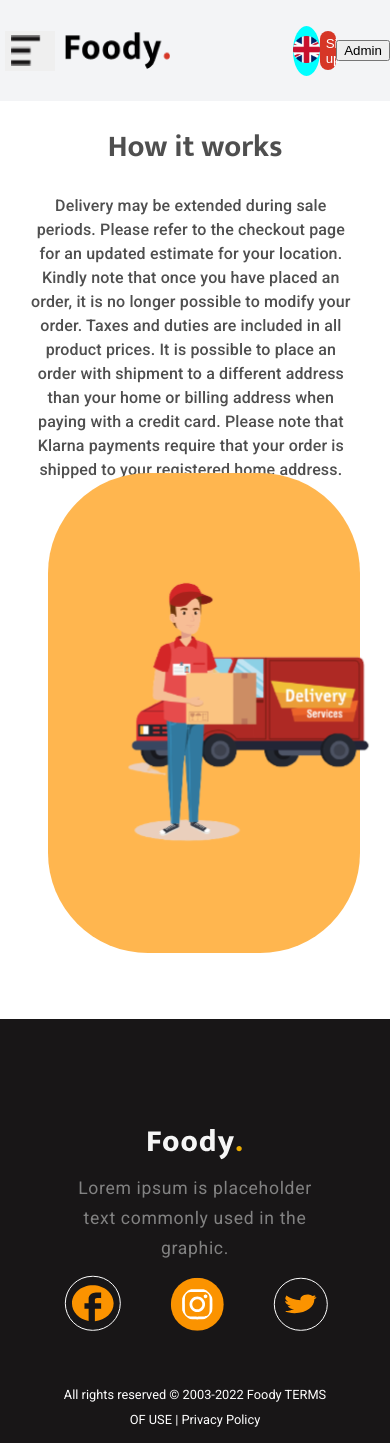
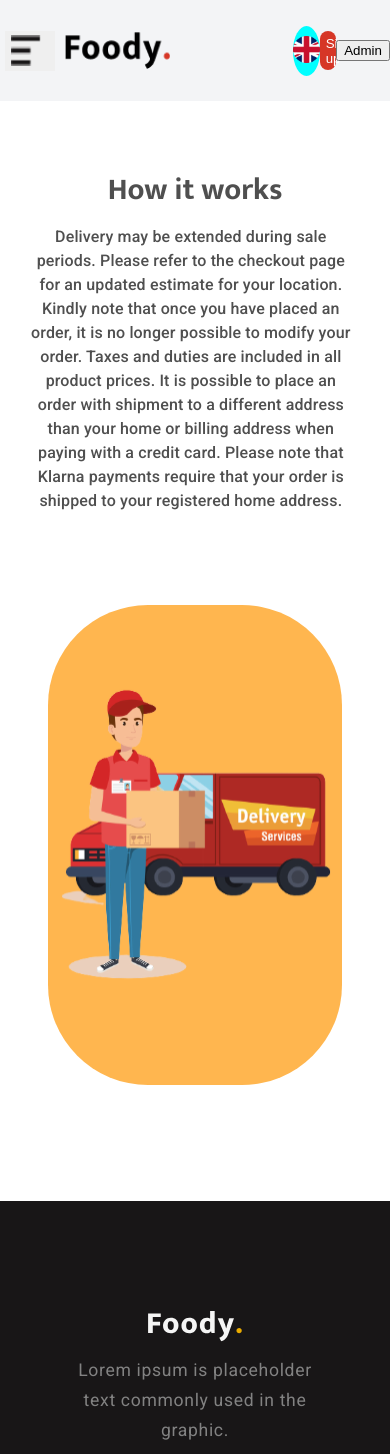
Before and after one commit to Rufat239/foody_client, a React (Create React App) app: page /howItWorks in a window 390 px wide. Shown: the top 1454 px of the page. Built offline with nearby package versions, Linux system fonts and the light colour scheme.

Commit message:
change the sizes

```diff
--- a/src/components/HowWorks/HowWorks.jsx
+++ b/src/components/HowWorks/HowWorks.jsx
@@ -13,7 +13,13 @@ function HowWorks() {
        </div>
         <div className="image-container">
           <div className="background"></div>
-          <img src={delivery} alt="Delivery Services" className='delivery-image' />
+          <figure >
+          <img
+            src={delivery}
+            alt="Delivery Services"
+            className="delivery-image"
+          />
+        </figure>
         </div>
       </div>
   )
--- a/src/style/howworks.css
+++ b/src/style/howworks.css
@@ -1,34 +1,21 @@
 @import url('https://fonts.googleapis.com/css2?family=Mukta:wght@200;300;400;500;600;700;800&family=Roboto:ital,wght@0,100;0,300;0,400;0,500;0,700;0,900;1,100;1,300;1,400;1,500;1,700;1,900&display=swap');
 @import url('https://fonts.googleapis.com/css2?family=Roboto:ital,wght@0,100;0,300;0,400;0,500;0,700;0,900;1,100;1,300;1,400;1,500;1,700;1,900&display=swap');
-
-
 .delivery-container{
 height: 100vh;
 max-width: 100%;
 padding-inline: 8%;
-margin-bottom: 19%;
+margin-bottom: 17em;
 display: flex;
 flex-direction: column;
+justify-content: center;
 align-items: center;
+margin-top: -1em;
 }
-
-
 .delivery-heading h1{
     text-align: center;
     font-family: "Mukta";
-    margin-right: 8rem;
-    margin-bottom: 22px;
+    margin-bottom: 10px;
   }
-
-  .image-container{
-    width: 100%;
-    height: 100%;
-    display: flex;
-    justify-content: center;
-    align-items: center;
-
-  }
-
   .delivery-heading p{
     text-align: center;
     width:96%;
@@ -39,73 +26,71 @@ align-items: center;
     font-weight: 500;
     line-height: 35px;
     letter-spacing: 0.15px;
-    margin-top: 0;
+    margin-bottom: 20px;
+
 }
+  .image-container{
+    width: 100%;
+    height: 40%;
+    display: flex;
+    justify-content: center;
+    align-items: center;
+    transform: translateY(9em);
+   margin-bottom: 0;
 
+  }
+.image-container figure{
+  position: absolute;
+  width: 45rem;
+  height: 31em;
+  z-index: 2;
+}
+.image-container figure img{
+  width: 100%;
+  height: 100%;
+}
     .background {
-    position: absolute;
-    width: 56%;
-    height: 55%;
-    top: 80%;
-    left: 15%;
+    position: relative;
+    width: 50rem;
+    height: 20em;
     border-radius: 100px;
-    transform: rotate(193deg);
+    transform: rotate(194deg);
     background: #FFB64F;
     z-index: 1;
-
   }
-
-  .delivery-image {
-    width: 45%;
-    height: 91%;
-    /* margin-left: 1%; */
-    margin-top:50%;
-    transform: translate(1%, -50%);
-    z-index: 2;
-  }
-
   @media (max-width:431px){
     .delivery-container {
       padding-inline: 3%;
       text-align: center;
     }
-
     .delivery-heading h1 {
       margin-right: 0;
       font-size: 1.9rem;
       text-align: center;
       left: -5rem;
     }
-
     .delivery-heading p {
       width: 89%;
       margin-left: 1rem;
-      margin-right: 0rem;
       height: auto;
       opacity: 1;
       font-size: 1rem;
       line-height: 1.5rem;
-
     }
-
     .background {
+      position: relative;
       width: 80%;
       height: 30rem;
-      top: 56%;
-      left: 3rem;
       margin-right: 0rem;
       border-radius: 6.25rem;
       opacity: 1;
       transform: rotate(0deg);
       background: #FFB64F;
     }
-
-    .delivery-image {
-      position: relative;
-      width: 78%;
-      height: auto;
-      left: 14rem;
-      margin-top: 34rem;
-      transform: translate(-60%, -29rem);
+    .image-container figure{
+      position: absolute;
+      width: 20rem;
+      height: 31em;
+      z-index: 2;
     }
   }
```
